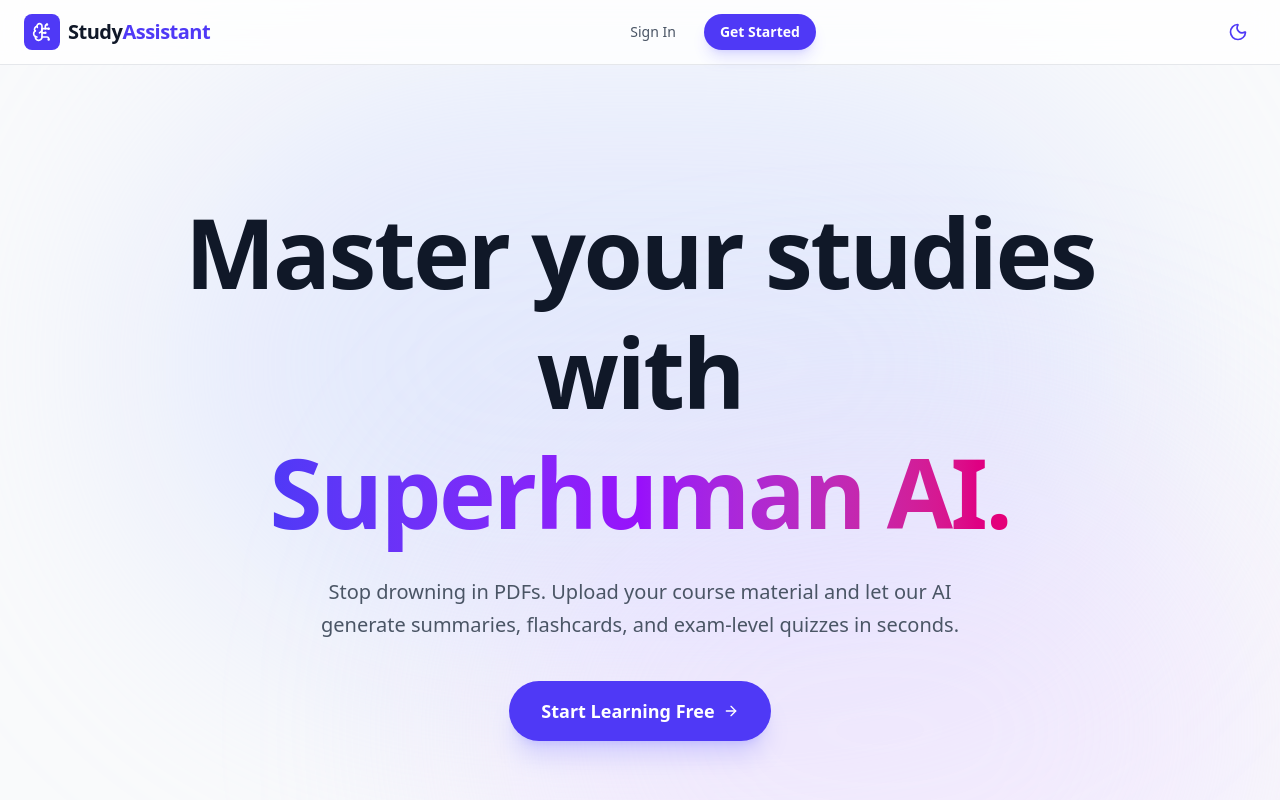
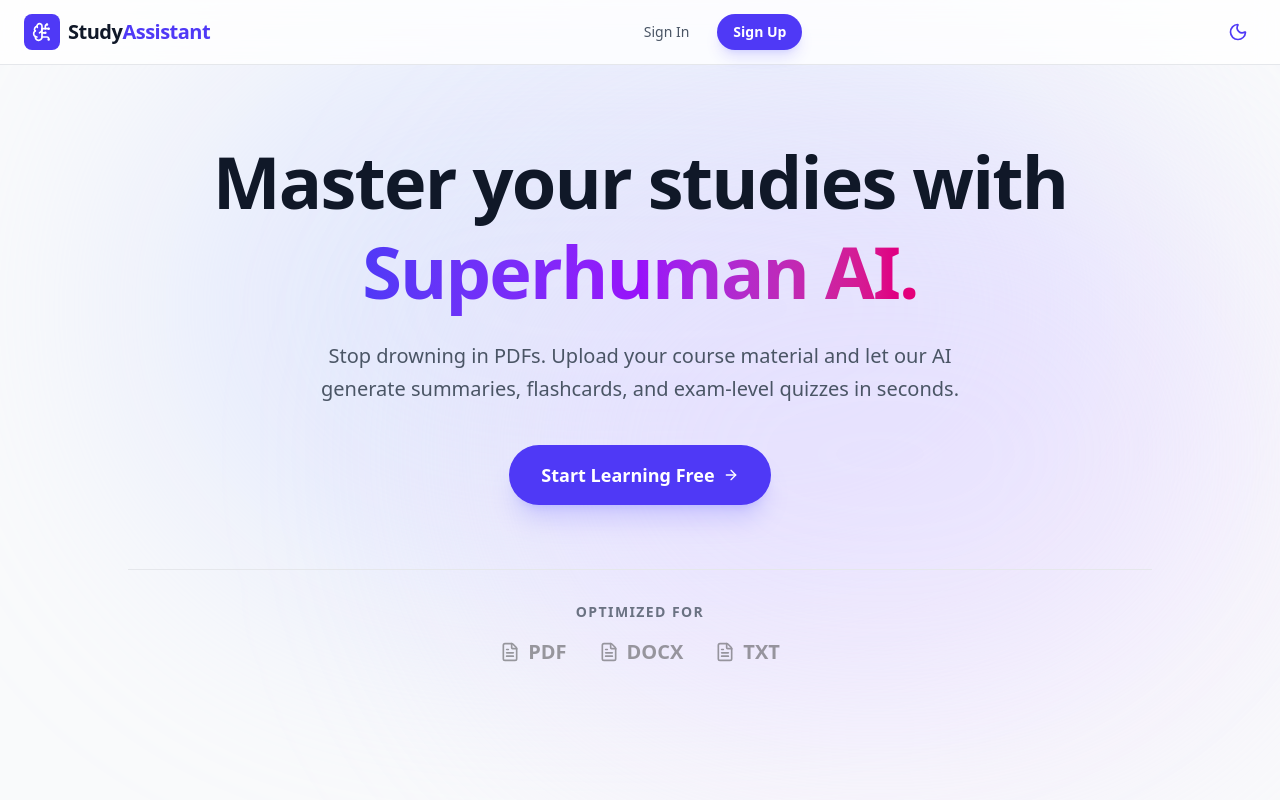
Before and after one commit to zaidrizvi/Student-Helper, a React app in the folder Frontend/: page / in a window 1280 px wide. Shown: the top 800 px of the page. Built offline with nearby package versions, Linux system fonts and the light colour scheme; no server answers; the HTML template or start-up script is replaced by a standard one.

Commit message:
changsesss

```diff
--- a/Frontend/src/components/Navbar.jsx
+++ b/Frontend/src/components/Navbar.jsx
@@ -91,7 +91,7 @@ export default function Navbar() {
                  Sign In
                </Link>
                <Link to="/sign-up" className="ml-2 px-4 py-2 bg-indigo-600 hover:bg-indigo-700 text-white rounded-full text-sm font-bold shadow-lg shadow-indigo-500/20 transition-all hover:scale-105">
-                 Get Started
+                 Sign Up
                </Link>
             </>
           )}
--- a/Frontend/src/pages/Home.jsx
+++ b/Frontend/src/pages/Home.jsx
@@ -21,10 +21,10 @@ const Home = () => {
   }
 
   return (
-    <div className="min-h-screen bg-gray-50 dark:bg-black text-gray-900 dark:text-white overflow-x-hidden font-sans selection:bg-indigo-500 selection:text-white pt-16">
+    <div className="min-h-screen bg-gray-50 dark:bg-black text-gray-900 dark:text-white overflow-x-hidden font-sans selection:bg-indigo-500 selection:text-white pt-2">
 
       {/* Hero Section */}
-      <div className="relative pt-20 pb-20 lg:pt-32 lg:pb-32 px-6">
+      <div className="relative pt-2 pb-20 lg:pt-32 lg:pb-22 px-6">
         {/* Background Gradients */}
         <div className="absolute top-0 left-1/2 -translate-x-1/2 w-[1000px] h-[600px] bg-indigo-200/40 dark:bg-indigo-600/20 rounded-full blur-[120px] pointer-events-none" />
         <div className="absolute bottom-0 right-0 w-[800px] h-[600px] bg-purple-200/40 dark:bg-purple-600/10 rounded-full blur-[120px] pointer-events-none" />
@@ -35,7 +35,7 @@ const Home = () => {
             initial={{ opacity: 0, y: 20 }}
             animate={{ opacity: 1, y: 0 }}
             transition={{ duration: 0.5, delay: 0.1 }}
-            className="text-5xl md:text-7xl lg:text-8xl font-bold tracking-tight mb-6 leading-tight text-gray-900 dark:text-white"
+            className="text-5xl md:text-7xl lg:text-7xl font-bold tracking-tight mb-6 leading-tight text-gray-900 dark:text-white"
           >
             Master your studies with <br />
             <span className="text-transparent bg-clip-text bg-gradient-to-r from-indigo-600 via-purple-600 to-pink-600 dark:from-indigo-400 dark:via-purple-400 dark:to-pink-400">Superhuman AI.</span>
```
